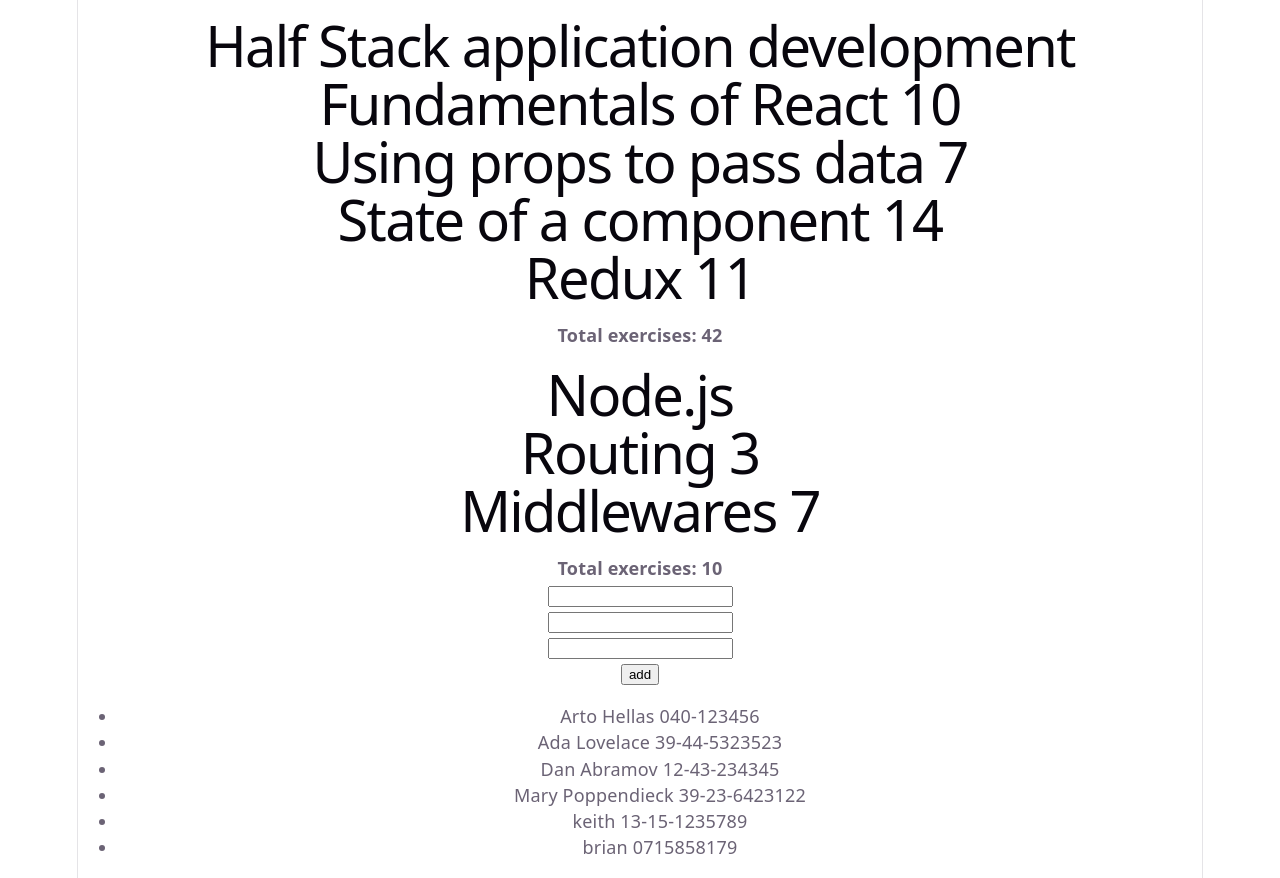
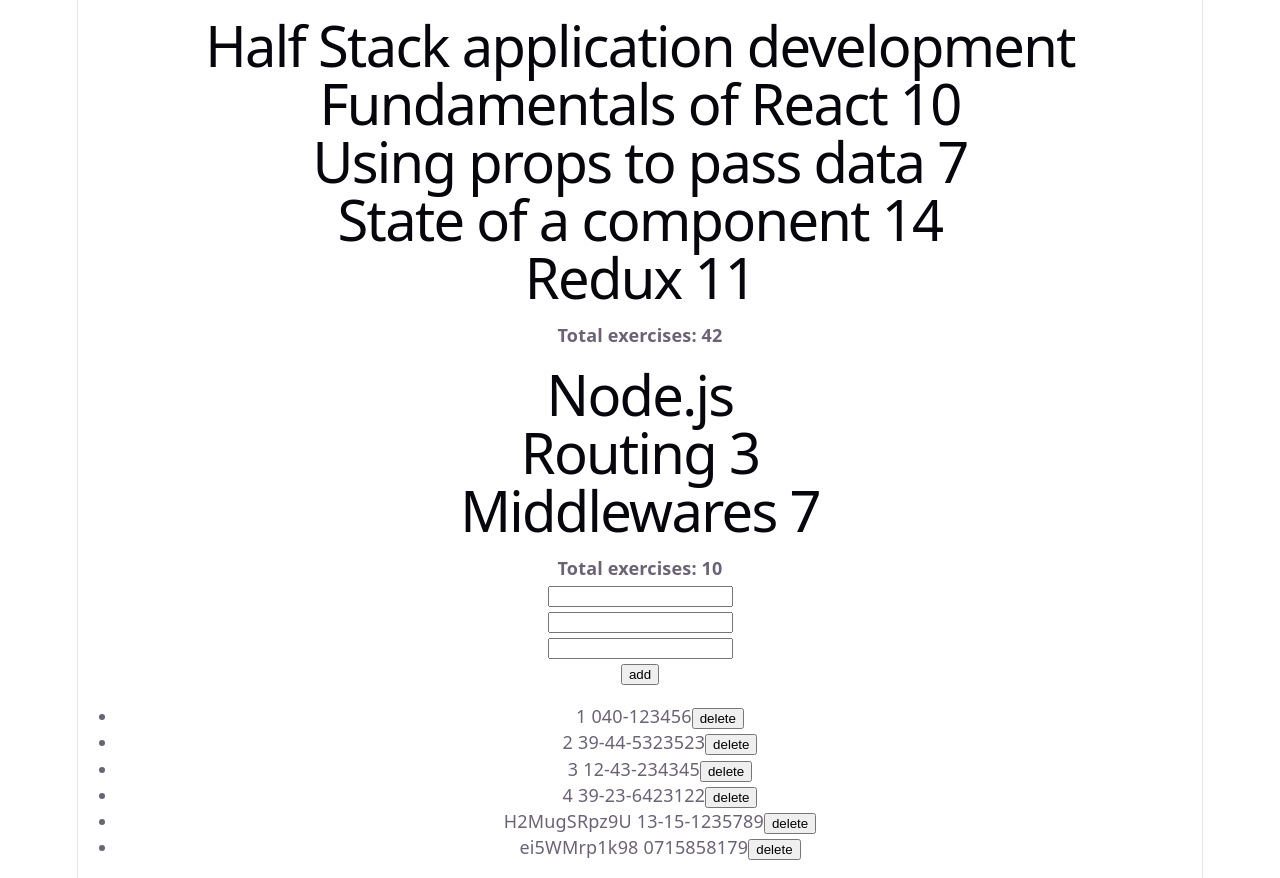
Before and after one commit to G1thub001/Helsinki-fullstack-open, a React (Vite) app in the folder Helsinki-fullstack-open/part2/courseinfo/: page / in a window 1280 px wide. Built offline with nearby package versions, Linux system fonts and the light colour scheme; data requests are answered from the project's data file.

Commit message:
Complete exercise 2.14

```diff
--- a/Helsinki-fullstack-open/part2/courseinfo/src/App.tsx
+++ b/Helsinki-fullstack-open/part2/courseinfo/src/App.tsx
@@ -47,6 +47,11 @@ const newPerson = {
 
 
 }
+
+const handleDelete= (id: string) =>
+  personService
+  .remove(id)
+  .then(()=>{setPersons(persons.filter(person=> person.id !==id))})
 
 const handleNumberChange = (event: React.ChangeEvent<HTMLInputElement> ) => {
   setNewNumber(event.target.value)
@@ -131,7 +136,7 @@ const handleNameChange = (event: React.ChangeEvent<HTMLInputElement>) => {
     addPerson= {addPerson}
      />
 
- <Persons personsToShow={personsToShow} />
+ <Persons personsToShow={personsToShow} onDelete= {handleDelete} />
 
     </div>
   )
--- a/Helsinki-fullstack-open/part2/courseinfo/src/Person.tsx
+++ b/Helsinki-fullstack-open/part2/courseinfo/src/Person.tsx
@@ -6,13 +6,19 @@ type Person = {
 
 type PersonProps = {
     person: Person
+    onDelete: (id: string) => void
 }
 
-function Person({person}: PersonProps) {
+function Person({person, onDelete}: PersonProps) {
     return (
         <li>
-            {person.name} {person.number}
+            {person.id} {person.number}
+            <button onClick={() => onDelete(person.id)}>
+            delete
+            </button>
         </li>
+
+
     )
 
 }
--- a/Helsinki-fullstack-open/part2/courseinfo/src/Persons.tsx
+++ b/Helsinki-fullstack-open/part2/courseinfo/src/Persons.tsx
@@ -8,14 +8,16 @@ id: string
 
 type PersonsProps = {
     personsToShow: PersonType[]
+    onDelete: (id: string) => void
 
 }
 
-function Persons({personsToShow}: PersonsProps) {
+function Persons({personsToShow, onDelete}: PersonsProps) {
     return (
         <ul>
             {personsToShow.map(person =>
-                <Person key={person.name} person={person} />
+                <Person key={person.id} person={person} onDelete={onDelete}/>
+
             )}
         </ul>
     )
--- a/Helsinki-fullstack-open/part2/courseinfo/src/services/persons.ts
+++ b/Helsinki-fullstack-open/part2/courseinfo/src/services/persons.ts
@@ -2,6 +2,7 @@ import axios from 'axios'
 type NewPerson = {
     name: string
     number: string
+
 }
 const baseUrl= 'http://localhost:3001/persons'
 const getAll = () => {
@@ -12,7 +13,12 @@ const getAll = () => {
 const create = (newObject: NewPerson ) => {
     return  axios.post(baseUrl, newObject)
 }
+
+const remove = (id: string) => {
+    return axios.delete(`${baseUrl}/${id}`)
+}
 export default {
     getAll,
-    create
+    create,
+    remove
 }
```
